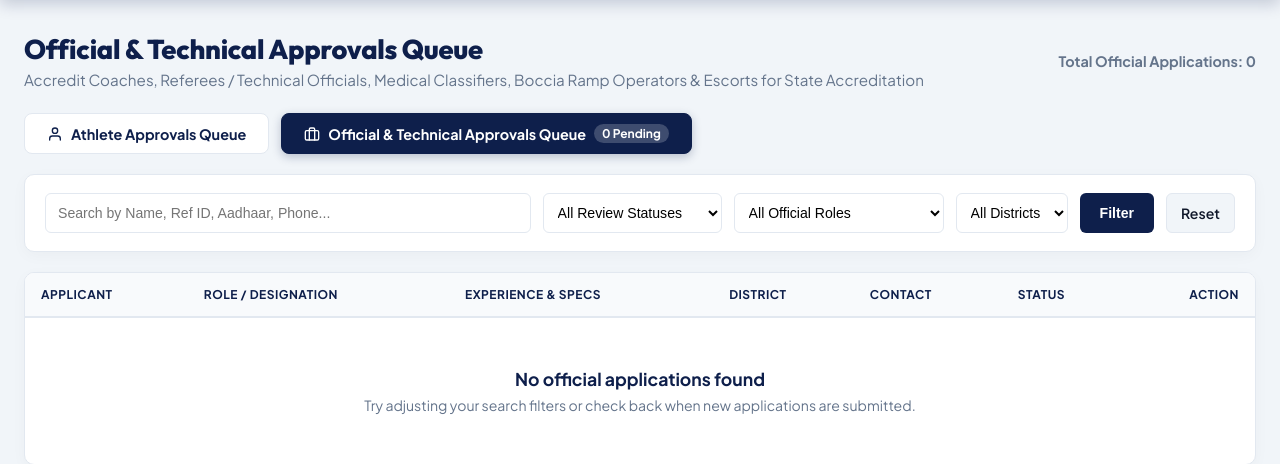
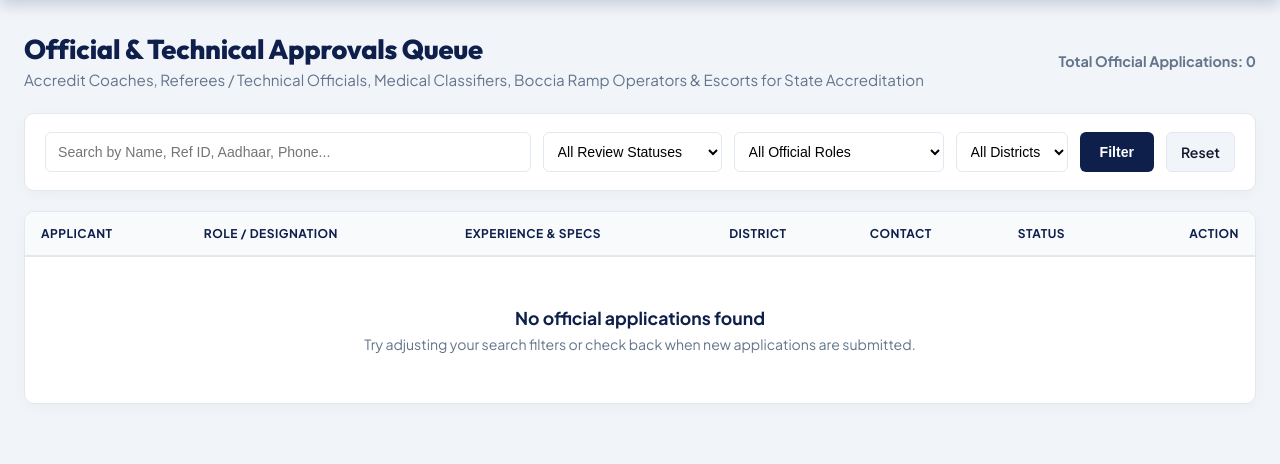
Before and after one commit to gurarpitzz/Punjab-Para-Sports-Association, a PHP site: page /admin/officials.php in a window 1280 px wide. Shown: the part 64-528 px from the top of the page. Run offline with PHP 8.4, Linux system fonts and the light colour scheme; a user stored in the database is signed in; data that the repository does not hold is empty.

Commit message:
fix(admin): remove redundant in-page switcher tabs in favor of top navbar

```diff
--- a/admin/officials.php
+++ b/admin/officials.php
@@ -68,12 +68,6 @@ if ($db) {
 }
 
 $totalPages = ceil($totalRows / $limit);
-$pendingAthletesCount = 0;
-if ($db) {
-    try {
-        $pendingAthletesCount = (int)$db->query("SELECT COUNT(*) FROM ppsa_athlete_applications WHERE status = 'pending'")->fetchColumn();
-    } catch (\Throwable $e) {}
-}
 ?>
 
 <div class="admin-page-header">
@@ -84,26 +78,6 @@ if ($db) {
   <div>
     <span style="font-weight:700;font-size:0.9rem;color:var(--text-muted);">Total Official Applications: <strong><?php echo $totalRows; ?></strong></span>
   </div>
-</div>
-
-<!-- Switcher Tabs Between Athlete Approvals and Official Approvals -->
-<div style="display:flex;flex-wrap:wrap;gap:12px;margin-bottom:20px;">
-  <a href="registrations.php" style="padding:10px 22px;border-radius:8px;font-weight:700;font-size:0.9rem;text-decoration:none;background:#fff;color:var(--navy);border:1.5px solid var(--border);display:inline-flex;align-items:center;gap:8px;transition:all 0.15s ease;">
-    <svg width="16" height="16" viewBox="0 0 24 24" fill="none" stroke="currentColor" stroke-width="2" stroke-linecap="round" stroke-linejoin="round"><path d="M20 21v-2a4 4 0 0 0-4-4H8a4 4 0 0 0-4 4v2"/><circle cx="12" cy="7" r="4"/></svg>
-    <span>Athlete Approvals Queue</span>
-    <?php if ($pendingAthletesCount > 0): ?>
-      <span style="background:#EF4444;color:#fff;font-size:0.75rem;padding:2px 8px;border-radius:12px;font-weight:800;"><?php echo $pendingAthletesCount; ?> Pending</span>
-    <?php endif; ?>
-  </a>
-  <a href="officials.php" style="padding:10px 22px;border-radius:8px;font-weight:700;font-size:0.9rem;text-decoration:none;background:var(--navy);color:#fff;border:1.5px solid var(--navy);display:inline-flex;align-items:center;gap:8px;box-shadow:0 3px 10px rgba(14,31,75,0.25);">
-    <svg width="16" height="16" viewBox="0 0 24 24" fill="none" stroke="currentColor" stroke-width="2" stroke-linecap="round" stroke-linejoin="round"><rect x="2" y="7" width="20" height="14" rx="2" ry="2"/><path d="M16 21V5a2 2 0 0 0-2-2h-4a2 2 0 0 0-2 2v16"/></svg>
-    <span>Official & Technical Approvals Queue</span>
-    <?php if ($pendingOfficials > 0): ?>
-      <span style="background:#F59E0B;color:#000;font-size:0.75rem;padding:2px 8px;border-radius:12px;font-weight:800;"><?php echo $pendingOfficials; ?> Pending</span>
-    <?php else: ?>
-      <span style="background:rgba(255,255,255,0.2);color:#fff;font-size:0.75rem;padding:2px 8px;border-radius:12px;font-weight:700;">0 Pending</span>
-    <?php endif; ?>
-  </a>
 </div>
 
 <!-- Filters Bar -->
```
Also changed, not shown: admin/registrations.php (+0 -26 lines).
